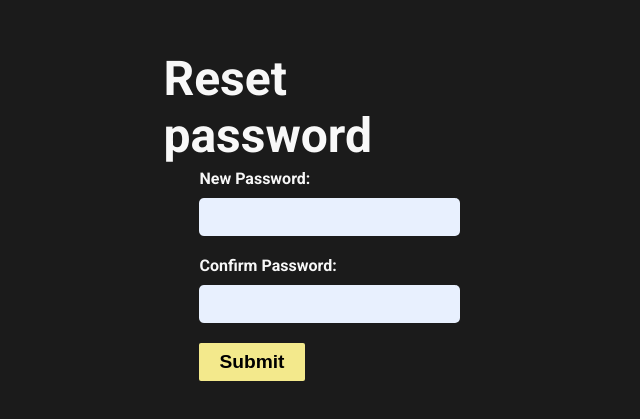
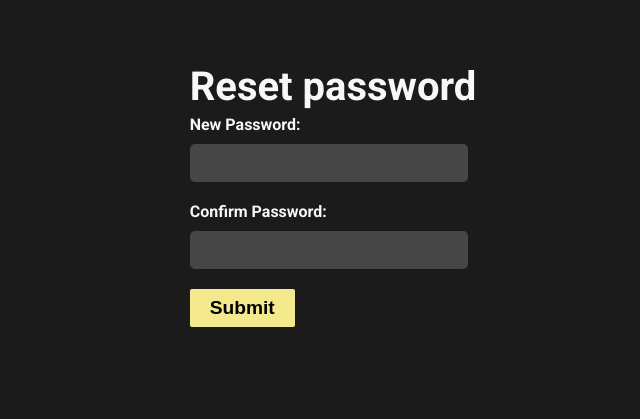
Before and after one commit to Servatom/notefy, a React (Create React App) app in the folder frontend/: page /forgot-password in a window 1280 px wide. Shown: the part 195-614 px from the top of the page, without its empty margins (307-947 px from the left). Built offline with nearby package versions, Linux system fonts and the light colour scheme; no server answers.

Commit message:
Updated "Forgot password" link and modal to send user to ForgotPassword page on confirm.

```diff
--- a/frontend/src/assets/css/ForgotPassword.css
+++ b/frontend/src/assets/css/ForgotPassword.css
@@ -1,22 +1,23 @@
 .password-container {
-	margin: 10vh auto 5vh;
-	padding: 100px 40px;
-	width: 80%;
 	display: flex;
 	flex-direction: column;
 	justify-content: space-between;
-	position: relative;
-	align-items: center;
 }
 
 .password-container h1 {
-	font-size: 3rem;
+	font-size: 2.5rem;
 	margin: 0;
 	color: var(--textcolor);
 }
 
 .password-container p {
 	font-size: 1.3rem;
+}
+
+.password-container a {
+	color: rgb(243, 233, 140);
+    cursor: pointer;
+    font-weight: 600;
 }
 
 label,
@@ -31,7 +32,8 @@ input {
 }
 
 .password-container input {
-	background-color: #e8f0fe;
+	background-color: rgba(139, 137, 137, 0.39);
+	color: #e8f0fe;
 	border-radius: 5px;
 	border: none;
 	padding: 8px 10px;
--- a/frontend/src/components/Login.js
+++ b/frontend/src/components/Login.js
@@ -1,10 +1,10 @@
 import { useContext, useState } from "react";
 import "../assets/css/Login.css";
 import "../assets/css/loader.css";
+import swal from "sweetalert";
 import typing from "../assets/media/typing.gif";
 import URL from "../URL";
 import { useHistory } from "react-router";
-import { Link } from "react-router-dom";
 import AuthContext from "../store/auth-context";
 
 const Login = () => {
@@ -13,6 +13,18 @@ const Login = () => {
 	const mq = window.matchMedia("(mix-width: 480px)");
 
 	const [coverClass, setCoverClass] = useState("cover cover-register");
+
+	const forgetPasswordHandler = () => {
+		swal({
+		text: "Take a deep breath and try to remember your password.\nDo you still need to reset your password?",
+		confirmButtonColor: "#f5e44f",
+		confirmButtonText: "Yes, delete it!",
+		buttons: ["Nope!", "Yes!"],
+		})
+		.then((value) => {
+			value ? history.push('/forgot-password') : swal.close()
+		})
+  	};
 
 	const [loading, setLoading] = useState(false);
 	const [created, setCreated] = useState(false);
@@ -201,9 +213,9 @@ const Login = () => {
 						onChange={passChangeHandler}
 						value={pass}
 					/>
-					<Link className="forgot-password" to="/forgot-password">
-						Forgot password?
-					</Link>
+			      	<a className="forgot-password" onClick={forgetPasswordHandler}>
+            			Forgot password?
+          			</a>
 					{warning.status ? (
 						<span className="warning login-warning">
 							{warning.body}
```
